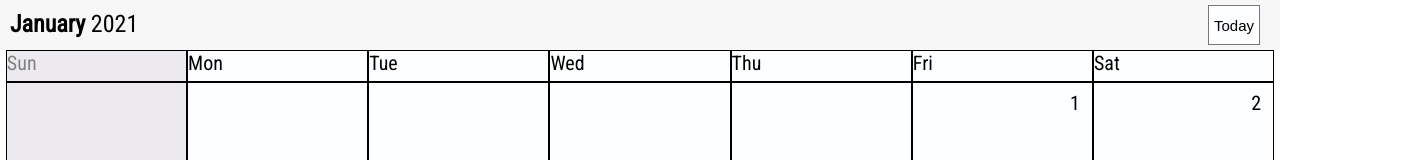
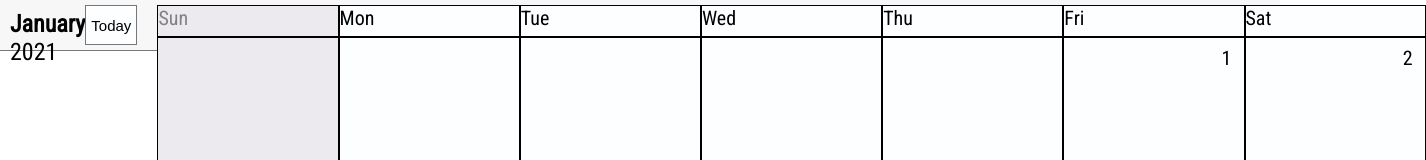
Before and after one commit to DeboDevelop/Calendar, a React (Create React App) app: page / in a window 1280 px wide. Shown: the top 160 px of the page, 1426 px wide, since content can reach past the window. Built offline with nearby package versions, Linux system fonts and the light colour scheme.

Commit message:
Moved the calendar into a home component and prepared for infinite scrolling.

```diff
--- a/src/App.js
+++ b/src/App.js
@@ -1,8 +1,8 @@
 import React from "react";
 import { BrowserRouter as Router, Route, Switch } from "react-router-dom";
 import "./App.css";
-import Calendar from "./Components/pages/Calendar";
 import Details from "./Components/pages/Details";
+import Home from "./Components/pages/Home";
 
 function App() {
     return (
@@ -12,7 +12,7 @@ function App() {
                     <Details />
                 </Route>
                 <Route exact path="/">
-                    <Calendar />
+                    <Home />
                 </Route>
             </Switch>
         </Router>
--- a/src/Components/pages/Calendar.css
+++ b/src/Components/common/Calendar.css
@@ -7,6 +7,7 @@
     padding-top: 5px;
     padding-bottom: 5px;
     height: 40px;
+    border-bottom: 1px solid #777777;
 }
 
 .header-txt {
--- a/src/Components/pages/Calendar.js
+++ b/src/Components/common/Calendar.js
@@ -1,80 +1,22 @@
 import React, { Component } from "react";
-import Box from "../common/Box";
+import Box from "./Box";
 import "./Calendar.css";
-
-const months = [
-    "January",
-    "February",
-    "March",
-    "April",
-    "May",
-    "June",
-    "July",
-    "August",
-    "September",
-    "October",
-    "November",
-    "December",
-];
 
 export class Calendar extends Component {
     constructor(props) {
         super(props);
         this.state = {
-            mounted: false,
             calender: [[], [], [], [], [], [], []],
-            day: new Date().getDate(),
-            month: new Date().getMonth(),
-            year: new Date().getFullYear(),
+            day: this.props.date.day,
+            month: this.props.date.month,
+            year: this.props.date.year,
         };
-        this.handleScroll = this.handleScroll.bind(this);
         this.getCalender = this.getCalender.bind(this);
         this.setToday = this.setToday.bind(this);
     }
     componentDidMount() {
-        this.setState({ ...this.state, mounted: true, calender: this.getCalender(this.state.month, this.state.year) });
-        window.addEventListener("wheel", e => this.handleScroll(e));
+        this.setState({ ...this.state, calender: this.getCalender(this.state.month, this.state.year) });
     }
-
-    componentWillUnmount() {
-        this.setState({ ...this.state, mounted: false });
-        window.removeEventListener("wheel", this.handleScroll);
-    }
-
-    handleScroll(e) {
-        if (e.deltaY < 0) {
-            // if (this.state.month === 0) {
-            //     this.setState({
-            //         ...this.state,
-            //         month: 11,
-            //         year: this.state.year - 1,
-            //         calender: this.getCalender(11, this.state.year - 1),
-            //     });
-            // } else {
-            //     this.setState({
-            //         ...this.state,
-            //         month: this.state.month - 1,
-            //         calender: this.getCalender(this.state.month - 1, this.state.year),
-            //     });
-            // }
-        } else if (e.deltaY > 0) {
-            // if (this.state.month === 11) {
-            //     this.setState({
-            //         ...this.state,
-            //         month: 0,
-            //         year: this.state.year + 1,
-            //         calender: this.getCalender(0, this.state.year + 1),
-            //     });
-            // } else {
-            //     this.setState({
-            //         ...this.state,
-            //         month: this.state.month + 1,
-            //         calender: this.getCalender(this.state.month + 1, this.state.year),
-            //     });
-            // }
-        }
-    }
-
     getCalender(month, year) {
         let result = ["Sun", "Mon", "Tue", "Wed", "Thu", "Fri", "Sat"];
         let finalRes = [];
@@ -107,12 +49,6 @@ export class Calendar extends Component {
     render() {
         return (
             <div>
-                <div className="header">
-                    <span className="header-txt">
-                        <b>{months[this.state.month]}</b> {this.state.year}
-                    </span>
-                    <button className="btn-today">Today</button>
-                </div>
                 <div className="calendar-col">
                     {this.state.calender.map(row => {
                         return (
--- /dev/null
+++ b/src/Components/pages/Home.js
@@ -0,0 +1,74 @@
+import React, { useEffect, useRef, useState } from "react";
+import Calendar from "../common/Calendar";
+
+const months = [
+    "January",
+    "February",
+    "March",
+    "April",
+    "May",
+    "June",
+    "July",
+    "August",
+    "September",
+    "October",
+    "November",
+    "December",
+];
+
+function Home() {
+    const today = {
+        day: new Date().getDate(),
+        month: new Date().getMonth(),
+        year: new Date().getFullYear(),
+    };
+    const [state, setstate] = useState({
+        items: [],
+        topMonth: new Date().getMonth(),
+        topYear: new Date().getFullYear(),
+        bottomMonth: new Date().getMonth(),
+        bottomYear: new Date().getFullYear(),
+    });
+    const calendarRef = useRef(null);
+    const currDate = () => {
+        calendarRef.current.scrollIntoView({
+            behavior: "smooth",
+        });
+    };
+    const getToday = () => {
+        return (
+            <div ref={calendarRef}>
+                <Calendar date={today} />
+            </div>
+        );
+    };
+    const getItem = (month, year) => {
+        const newDate = {
+            day: 0,
+            month,
+            year,
+        };
+        return <Calendar date={newDate} />;
+    };
+    useEffect(() => {
+        const items = state.items.concat(getToday());
+        setstate({ ...state, items: items });
+    }, []);
+    return (
+        <div>
+            <div className="header">
+                <span className="header-txt">
+                    <b>{months[today.month]}</b> {today.year}
+                </span>
+                <button className="btn-today" onClick={currDate}>
+                    Today
+                </button>
+                <div ref={calendarRef}>
+                    <Calendar date={today} />
+                </div>
+            </div>
+        </div>
+    );
+}
+
+export default Home;
```
Also changed, not shown: 1 other file (tests, documents, lock files or other folders).
